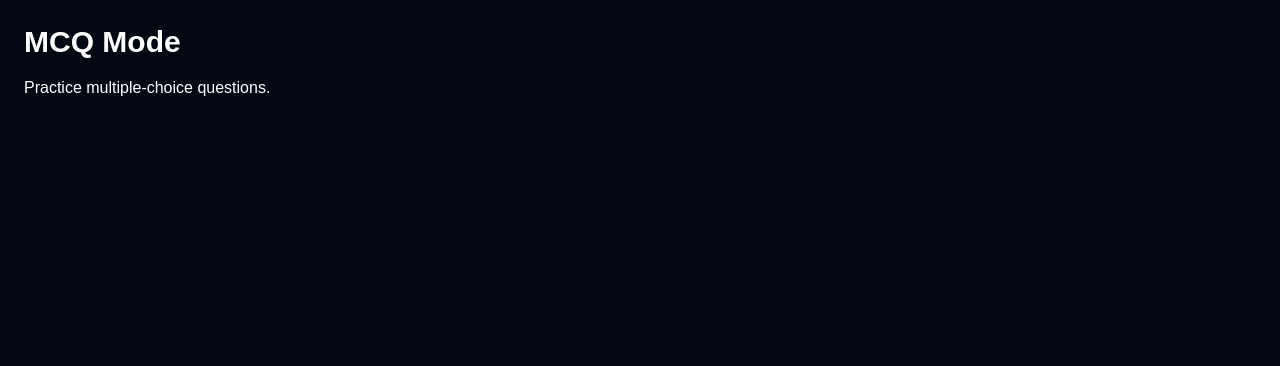
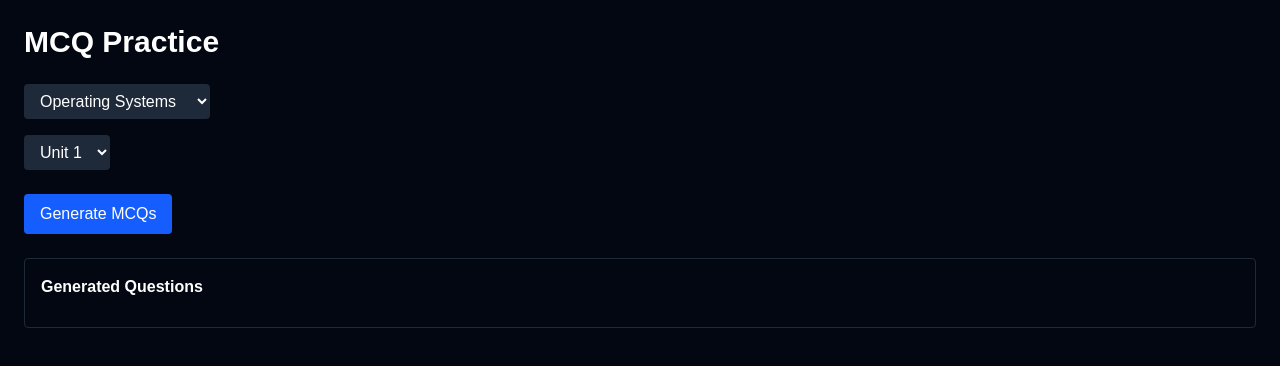
Before and after one commit to Danyl993/adaptive-rag-tutor, a Next.js app in the folder frontend/: page /mcq in a window 1280 px wide. Shown: the top 366 px of the page. Built offline with nearby package versions, Linux system fonts and the light colour scheme.

Commit message:
Connect MCQ page to AI MCQ generation service

```diff
--- a/frontend/src/app/mcq/page.js
+++ b/frontend/src/app/mcq/page.js
@@ -1,15 +1,88 @@
+"use client";
+
+import { useState } from "react";
+
 import PageLayout from "@/components/PageLayout";
+import SubjectSelector from "@/components/SubjectSelector";
+import UnitSelector from "@/components/UnitSelector";
+
+import { getMCQs } from "@/services/mcq";
 
 export default function MCQPage() {
+
+  const [subject, setSubject] = useState("OS");
+  const [unit, setUnit] = useState("U1");
+
+  const [mcqs, setMcqs] = useState("");
+
+  async function generateMCQs() {
+
+    try {
+
+      const data = await getMCQs(
+        subject,
+        unit
+      );
+
+      setMcqs(data.mcqs);
+
+    } catch (err) {
+
+      console.error(err);
+
+      setMcqs("Failed to generate MCQs.");
+
+    }
+
+  }
+
   return (
+
     <PageLayout>
+
       <h1 className="text-3xl font-bold">
-        MCQ Mode
+        MCQ Practice
       </h1>
 
-      <p className="mt-4">
-        Practice multiple-choice questions.
-      </p>
+      <div className="mt-6">
+
+        <SubjectSelector
+          subject={subject}
+          setSubject={setSubject}
+        />
+
+      </div>
+
+      <div className="mt-4">
+
+        <UnitSelector
+          unit={unit}
+          setUnit={setUnit}
+        />
+
+      </div>
+
+      <button
+        onClick={generateMCQs}
+        className="mt-6 bg-blue-600 text-white px-4 py-2 rounded"
+      >
+        Generate MCQs
+      </button>
+
+      <div className="mt-6 border border-gray-800 rounded p-4">
+
+        <h2 className="font-bold mb-3">
+          Generated Questions
+        </h2>
+
+        <pre className="whitespace-pre-wrap">
+          {mcqs}
+        </pre>
+
+      </div>
+
     </PageLayout>
+
   );
+
 }
--- /dev/null
+++ b/frontend/src/services/mcq.js
@@ -0,0 +1,18 @@
+import API from "./api";
+
+export async function getMCQs(
+  subject,
+  unit
+) {
+  const res = await API.get(
+    "/mcq",
+    {
+      params: {
+        subject,
+        unit,
+      },
+    }
+  );
+
+  return res.data;
+}
```
